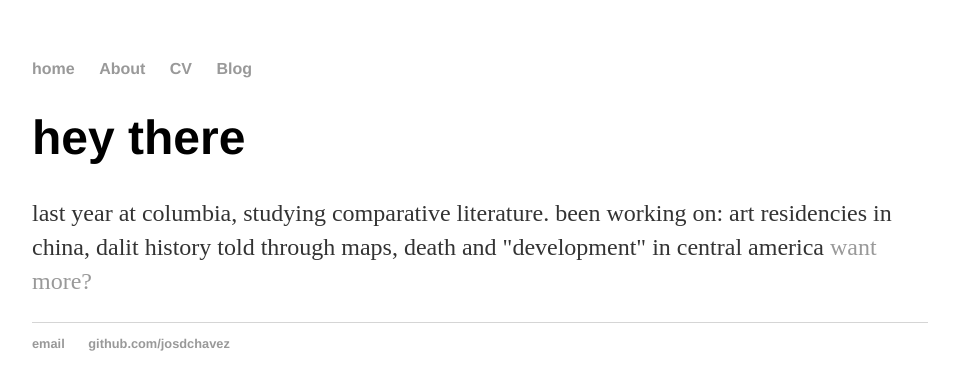
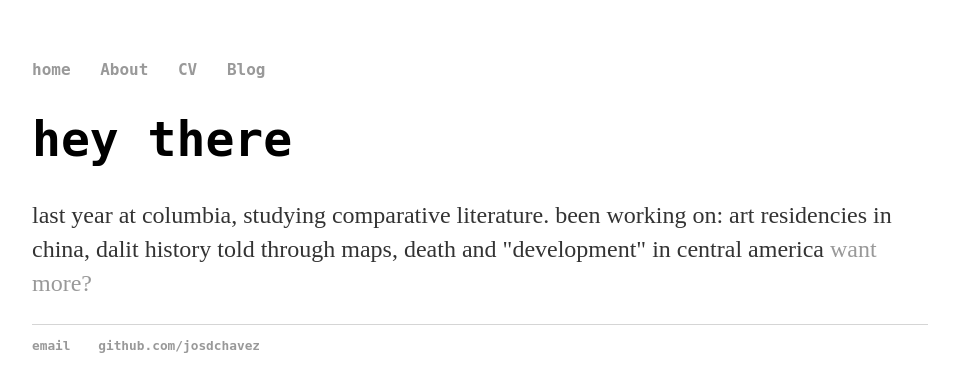
Before and after one commit to josdchavez/josdchavez.github.io, a Jekyll site: the page built from index.html, in a window 1280 px wide. Shown: the top 392 px of the page, without its empty margins (160-1119 px from the left). Built offline with Jekyll 4.4.1, drawn with Linux system fonts in a browser that asks for light colours.

Commit message:
Update main.css

```diff
--- a/css/main.css
+++ b/css/main.css
@@ -3,7 +3,7 @@ body {
     width: 70%;
 }
 nav ul, footer ul {
-    font-family:'Helvetica', 'Arial', 'Sans-Serif';
+    font-family:'monospace';
     padding: 0px;
     list-style: none;
     font-weight: bold;
@@ -21,7 +21,7 @@ a:hover {
 }
 h1 {
     font-size: 3em;
-    font-family:'Helvetica', 'Arial', 'Sans-Serif';
+    font-family:'monospace';
 }
 p {
     font-size: 1.5em;
```
